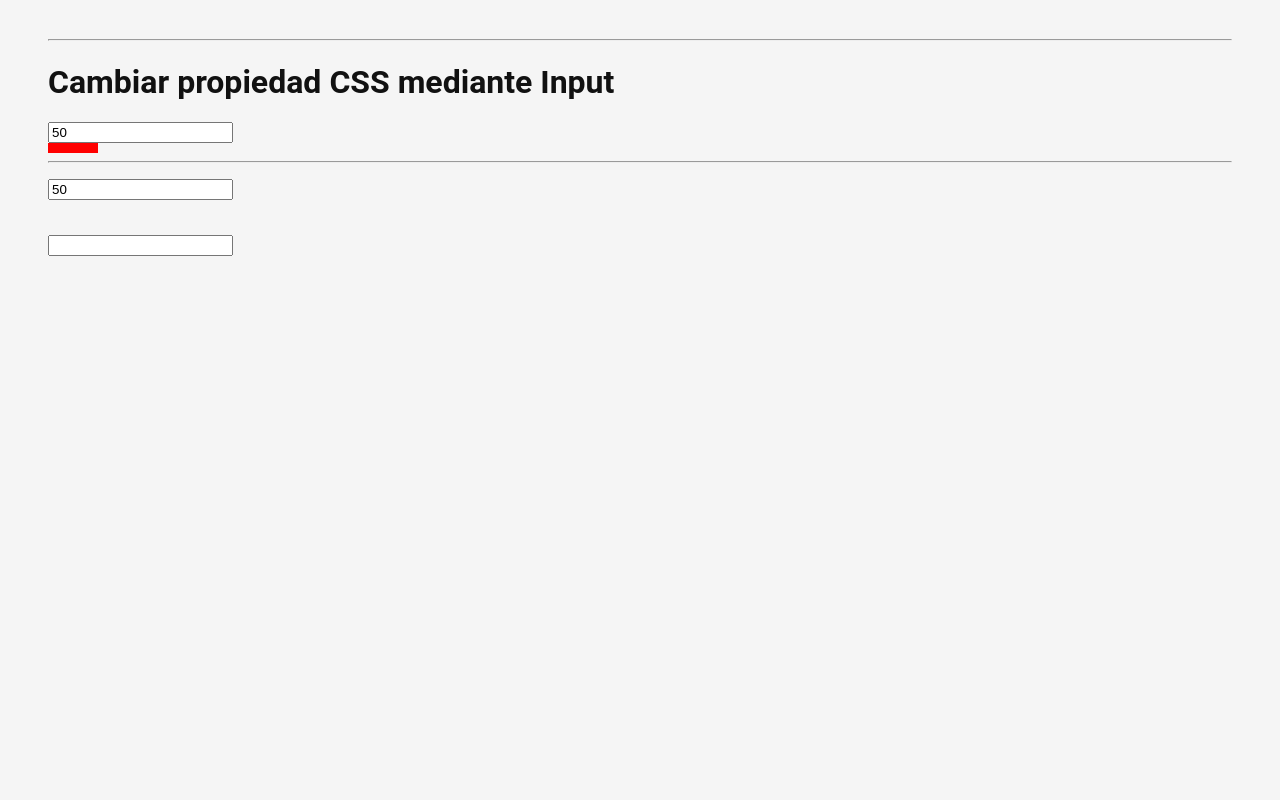
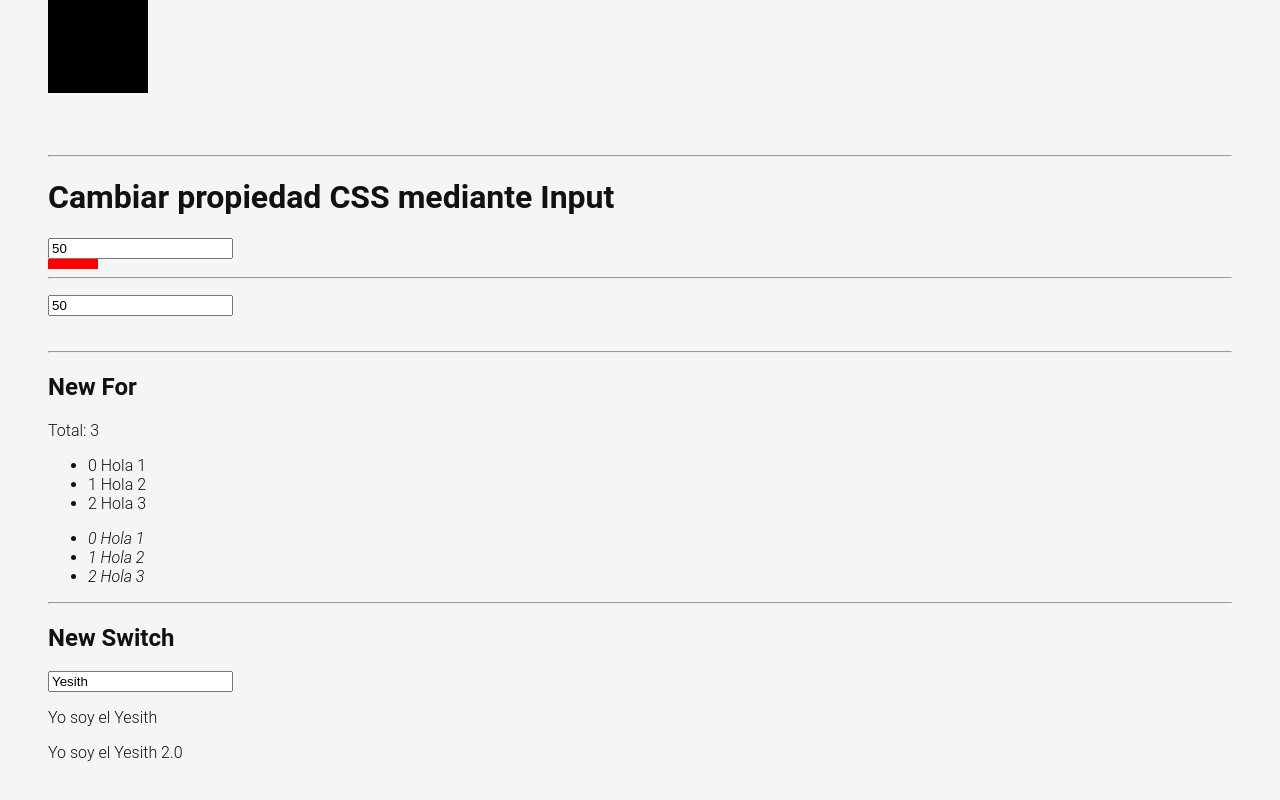
Before and after one commit to Yesid-Ackerman/angular_course, an Angular app: page /labs in a window 1280 px wide. Shown: the part 1728-2528 px from the top of the page. Before the commit the page ends 2048 px from the top, so only its background shows below. Built offline with nearby package versions, Linux system fonts and the light colour scheme.

Commit message:
Nueva Sintaxis

```diff
--- a/src/app/pages/labs/labs.component.html
+++ b/src/app/pages/labs/labs.component.html
@@ -47,12 +47,17 @@
         </li>
     </ul>
     <hr/>
+    <!-- Ambos IF son iguales la diferencia es la moderninad del usuario -->
     <div *ngIf="1 !== 1">
         My Content 1
     </div>
     <div *ngIf="name() === 'Yesith' ">
         Hola Yesith
     </div>
+    @if (name() === 'Yesith') {
+        <div>Hola desde "if" </div>
+    }
+    <hr/>
     <h1>Edad:</h1>
     <input type="number" [value]="person().age" (change)="changeAge($event)">
     <!-- Condicional que me imprime en pantalla un texto segun se cumpla, Cuando no se cumple va y busca a #elseBlock -->
@@ -62,6 +67,13 @@
     <ng-template #elseBlock>
         Yesith es menor de 18
     </ng-template>
+    <!-- Condicional If con la nueva sintaxis y mayor complejidad -->
+    <h2>If Else New Sintax</h2>
+    @if (person().name === 'Yesith' && person().age > 18) {
+        <strong>Hola desde "if" Pero Mayor de 18 </strong>
+    }@else{
+        <i>Hola desde If incorrecto</i>
+    }
     <hr/>
     <!-- Swith que se cumple solo si uno de los casos cumple con el requerimiento -->
     <input type="text" [value]="person().name" (change)="changeName($event)">
@@ -92,8 +104,52 @@
         <input type="text" [formControl]="nameCtrl"><br />
         <span class="message-error" [class.show]="nameCtrl.invalid && nameCtrl.touched">Nombre Invalido</span>
     </p>
-    <p>
-        <input type="text" [formControl]="colorCtrl"><br />
-        <span class=""></span>
-    </p>
+    <hr/>
+    <!-- Bucle For comparacion con la nueva sintaxis -->
+    <h2>New For</h2>
+    <p>Total: {{ taskss().length }}</p>
+    <ul>
+        <li *ngFor="let taskk of taskss() index as i">
+            {{ i }} {{ taskk }}
+        </li>
+    </ul>
+    <ul>
+        @for (task of taskss(); track task; let i = $index) {
+            <li>
+               <i> {{ i }} {{ task }}</i>
+            </li>
+        }@empty {
+            <strong>No hay tareas</strong>
+        }
+    </ul>
+    <hr/>
+    <h2>New Switch</h2>
+    <!-- Switch con la nueva sintaxis en comparacion a la antigua -->
+    <input type="text" [value]="person().name" (change)="changeName($event)">
+    <div [ngSwitch]="person().name">
+        <p *ngSwitchCase=" 'Yesith' "> Yo soy el Yesith</p>
+        <p *ngSwitchCase=" 'Julian' "> Yo soy el Julian</p>
+        <p *ngSwitchCase=" 'Alex' "> Yo soy el Alex</p>
+        <p *ngSwitchCase=" 'Juan' "> Yo soy el Juan</p>
+        <p *ngSwitchDefault>No se quien soy</p>
+    </div>
+    <div>
+        @switch (person().name) {
+            @case ('Yesith') {
+                <p> Yo soy el Yesith 2.0</p>
+            }
+            @case ('Julian') {
+                <p> Yo soy el Julian 2.0</p>
+            }
+            @case ('Alex') {
+                <p> Yo soy la Alex 2.0</p>
+            }
+            @case ('Juan') {
+                <p> Yo soy el Juan 2.0</p>
+            }
+            @default {
+                <p>No se quien soy 2.0</p>
+            }
+        }
+    </div>
 </div>
```
